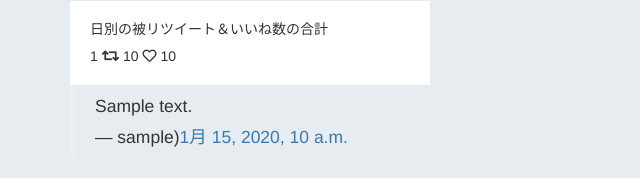
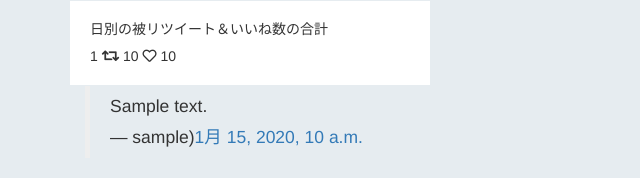
Before and after one commit to 1shikawa/VisualizingTweets, a Django app: template VisualizingTweets/templates/index.html in a window 1280 px wide. Shown: the part 936-1114 px from the top of the page, without its empty margins (0-640 px from the left). Run offline with Django 3.2, Linux system fonts and the light colour scheme; tables that the repository leaves empty hold one stand-in row (values such as "Sample post"); the template is opened without the code that fills it: values that come from a table or form of the project are taken from there, most other values are stand-ins (such as "Sample title", 1, 10 or a date in 2020); grey boxes marked "Sample" are stand-in pictures; some libraries are stand-ins or nearby versions.

Commit message:
index update

```diff
--- a/VisualizingTweets/templates/index.html
+++ b/VisualizingTweets/templates/index.html
@@ -186,7 +186,7 @@ div{
     </script>
 
 {% if profile %}
-    <div class="thum">
+    <div class="container">
                     {% for index, row in sorted_df.iterrows %}
         <blockquote class="twitter-tweet" data-width="550" data-align="center" width="550">
             <p lang="ja" dir="ltr">{{ row.text }}</p>&mdash; {{profile.user_name }})<a
```
